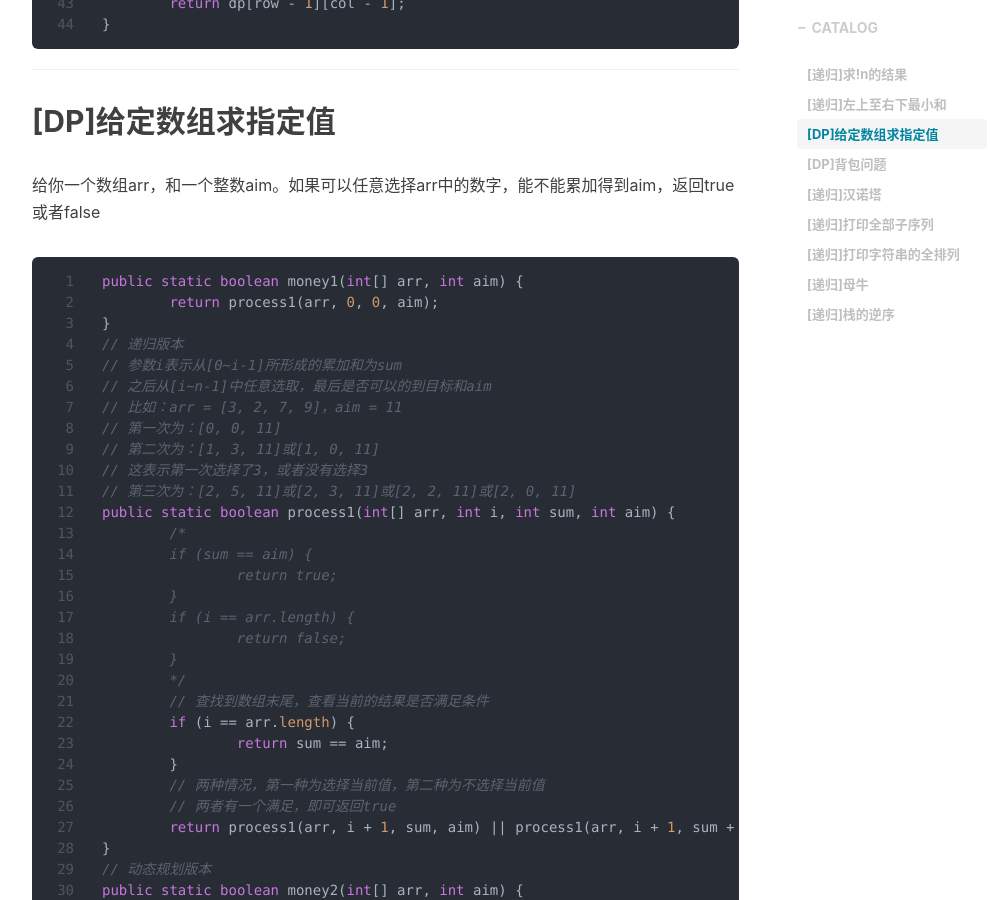
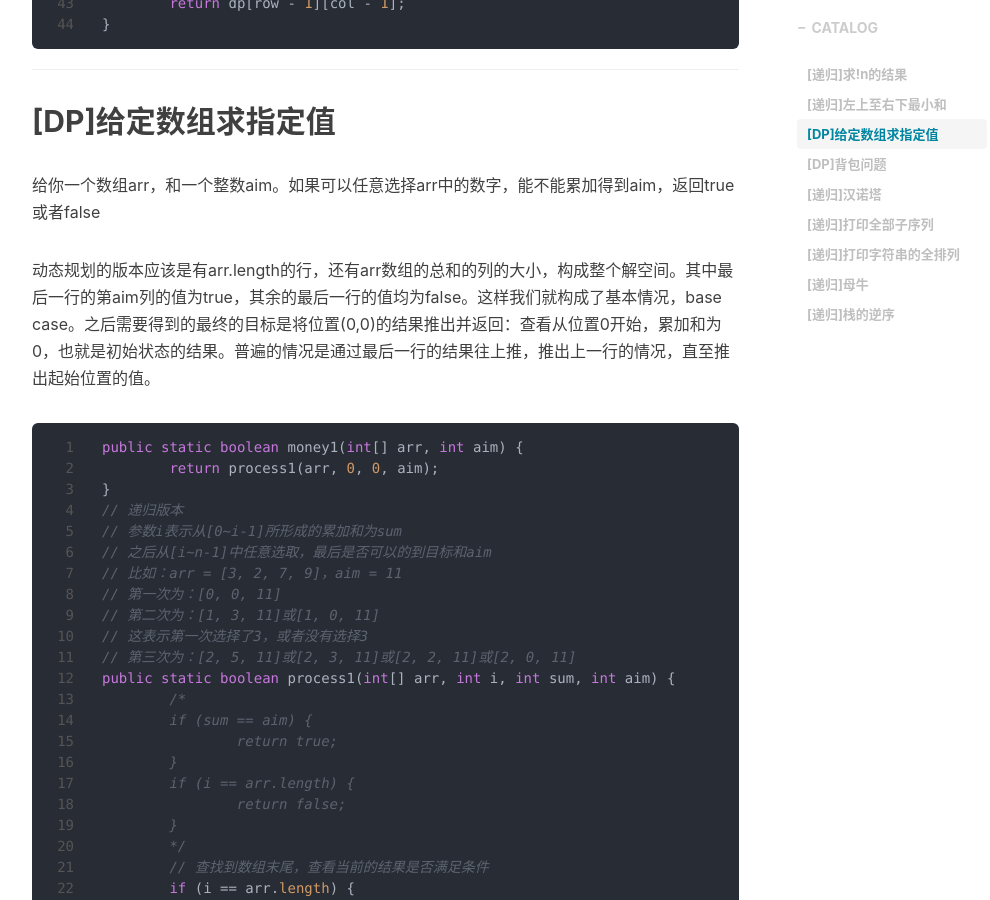
Before and after one commit to xinh79/xinh79.github.io, a Jekyll site: the page built from _posts/2019-12-19-左程云算法讲解笔记-V.markdown, in a window 1280 px wide and 900 px high, scrolled down 2914 px. Shown: the whole window, without its empty margins (233-1223 px from the left). Built offline with Jekyll 4.4.1, drawn with Linux system fonts in a browser that asks for light colours; nearby versions of some CDN libraries; comment, search, counter and statistics services are not loaded; some of the changed text lies outside the part shown.

Commit message:
Update 2019-12-19-左程云算法讲解笔记-V.markdown

````diff
--- a/_posts/2019-12-19-左程云算法讲解笔记-V.markdown
+++ b/_posts/2019-12-19-左程云算法讲解笔记-V.markdown
@@ -120,6 +120,8 @@ public static int minPath2(int[][] m) {
 
 给你一个数组arr，和一个整数aim。如果可以任意选择arr中的数字，能不能累加得到aim，返回true或者false
 
+动态规划的版本应该是有arr.length的行，还有arr数组的总和的列的大小，构成整个解空间。其中最后一行的第aim列的值为true，其余的最后一行的值均为false。这样我们就构成了基本情况，base case。之后需要得到的最终的目标是将位置(0,0)的结果推出并返回：查看从位置0开始，累加和为0，也就是初始状态的结果。普遍的情况是通过最后一行的结果往上推，推出上一行的情况，直至推出起始位置的值。
+
 ```java
 public static boolean money1(int[] arr, int aim) {
 	return process1(arr, 0, 0, aim);
@@ -202,8 +204,11 @@ public static int maxValue2(int[] c, int[] p, int bag) {
 	// 开始填满整个解空间
 	for (int i = c.length - 1; i >= 0; i--) {
 		for (int j = bag; j >= 0; j--) {
+			// 不选择当前货物的情况，一个初始化的解
 			dp[i][j] = dp[i + 1][j];
+			// 判断是否超出背包的大小
 			if (j + c[i] <= bag) {
+				// 不超出则更新当前循环位置的值
 				dp[i][j] = Math.max(dp[i][j], p[i] + dp[i + 1][j + c[i]]);
 			}
 		}
@@ -324,7 +329,7 @@ public static void process2(char[] chs, int i) {
 
 ## [递归]母牛
 
-母牛每年生一只母牛，新出生的母牛成长三年后也能每年生一只 母牛，假设不会死。求N年后，母牛的数量。
+母牛每年生一只母牛，新出生的母牛成长三年后也能每年生一只母牛，假设不会死。求N年后，母牛的数量。
 
 `F(N) = F(N-1) + F(N-3)`
 
````
Also changed, not shown: other parts of _posts/2019-12-19-左程云算法讲解笔记-V.markdown (+1 -1 lines).
